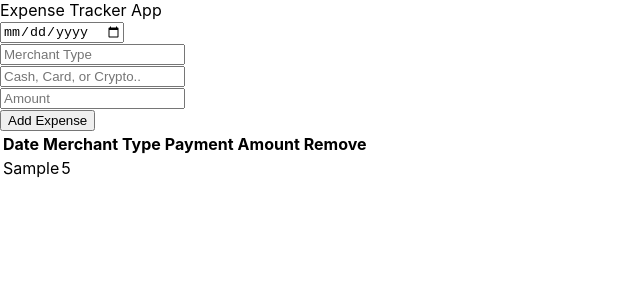
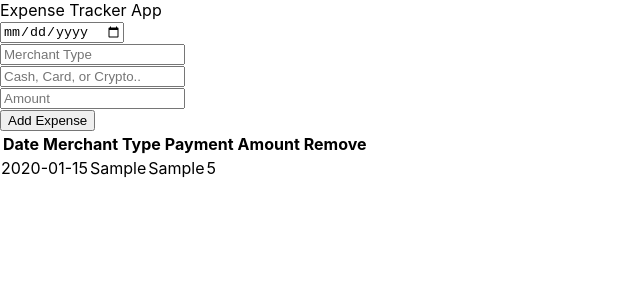
Before and after one commit to kurtis-casperson/expense-tracker, a React (Create React App) app: page / in a window 1280 px wide. Both pictures are taken after typing "2020-01-15", "Sample", "Sample", "5" into the empty fields and a click on the button "Add Expense". Shown: the top 300 px of the page, without its empty margins (0-640 px from the left). Built offline with nearby package versions, Linux system fonts and the light colour scheme.

Commit message:
Add map function to add data into new table row

```diff
--- a/src/components/TableRows.js
+++ b/src/components/TableRows.js
@@ -1,26 +1,17 @@
 import React from 'react'
-// import App from '../App'
 
 const TableRows = ({ expenses }) => {
   return (
     <>
       <tbody>
-        {/* <App expenses={expenses} /> */}
         {expenses.map((expense) => (
           <tr>
-            <td>{expense.description}</td>
+            <td>{expense.date}</td>
             <td>{expense.merchant}</td>
+            <td>{expense.paymentType}</td>
             <td>{expense.amount}</td>
-            <td></td>
           </tr>
         ))}
-
-        {/* <td>{date.addRow}</td> */}
-        {/* or add list itmes? */}
-        {/* <td>{merchant.addRow}</td> */}
-        {/* </thead> */}
-        {/* <CreateExpense /> */}
-        {/* create empty rows to be able to add data from state */}
       </tbody>
     </>
   )
```
